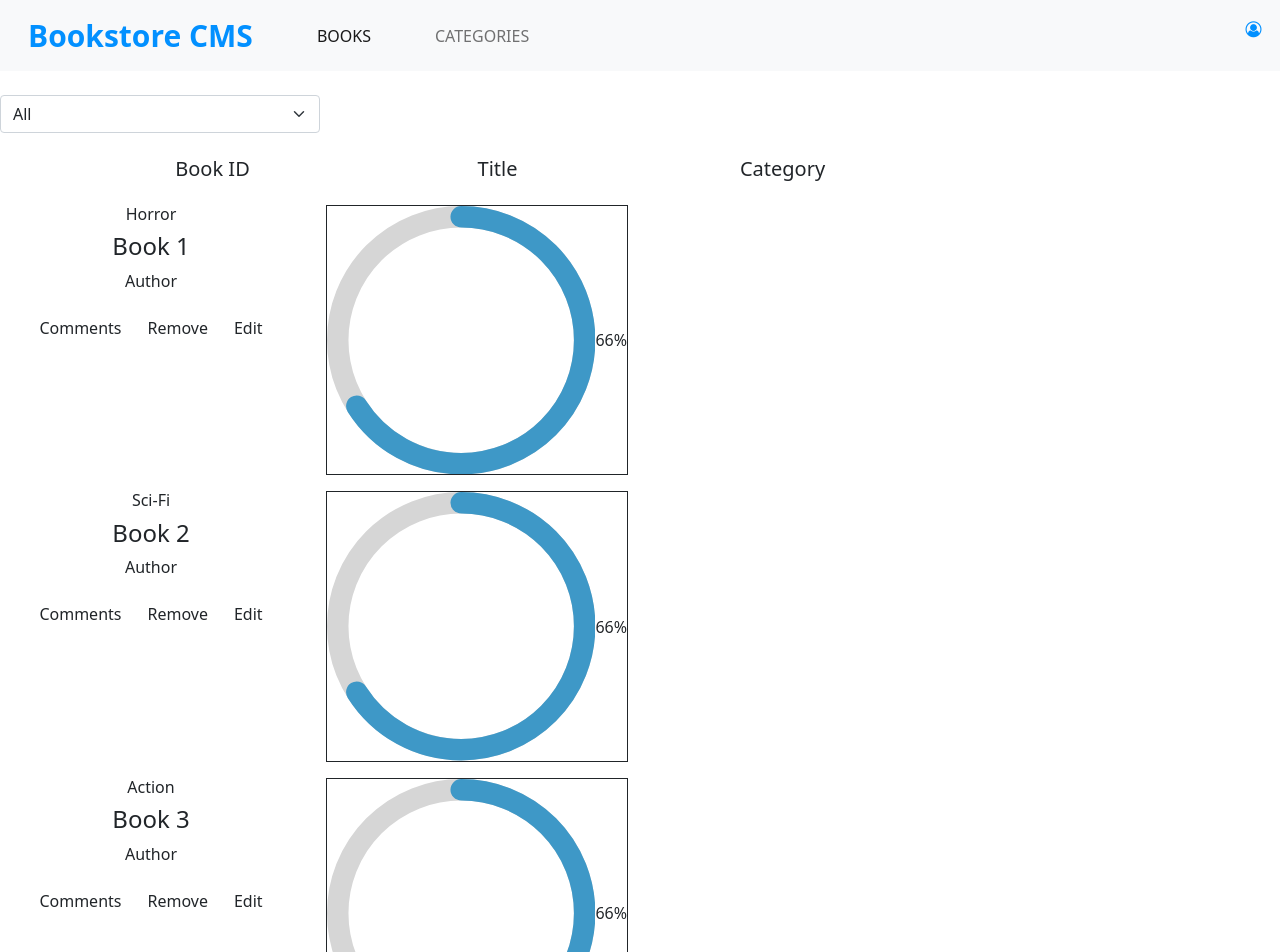
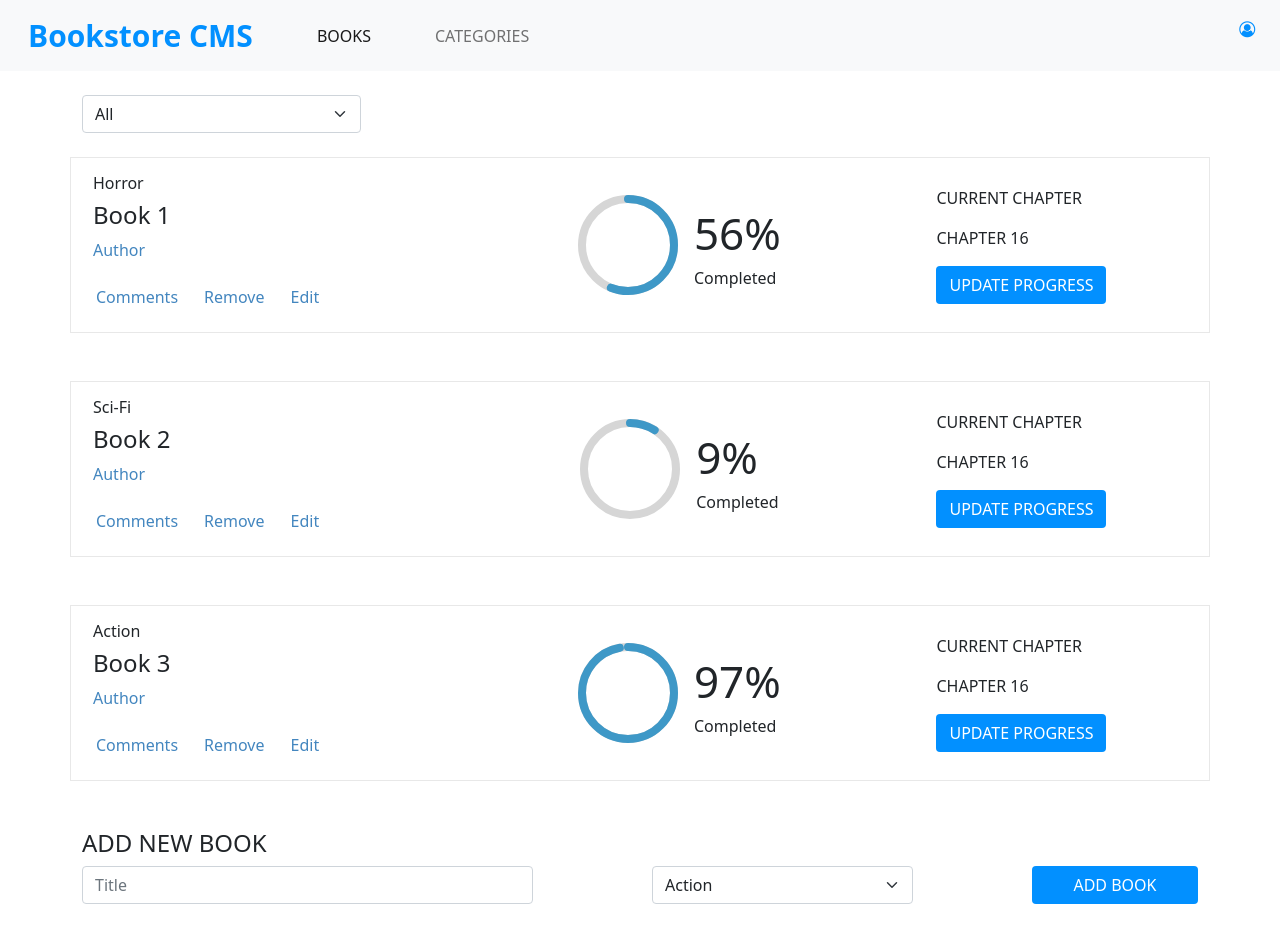
Before and after one commit to SamArsanios/bookstore, a React (Create React App) app: page / in a window 1280 px wide. Shown: the top 952 px of the page. After the commit the page ends 920 px from the top, so only its background shows below. Built offline with nearby package versions, Linux system fonts and the light colour scheme.

Commit message:
Add form style and Update Book row style

```diff
--- a/src/App.css
+++ b/src/App.css
@@ -1,4 +1,4 @@
-.App {
+/* .App {
   text-align: center;
 }
 
@@ -6,7 +6,6 @@
   height: 40vmin;
   pointer-events: none;
 }
-
 @media (prefers-reduced-motion: no-preference) {
   .App-logo {
     animation: App-logo-spin infinite 20s linear;
@@ -36,4 +35,4 @@
   to {
     transform: rotate(360deg);
   }
-}
+} */
--- a/src/components/container/BooksForm.js
+++ b/src/components/container/BooksForm.js
@@ -26,15 +26,20 @@ const BooksForm = (props) => {
     setTitle('');
     setCategory('');
   };
+  const colorStyle = {
+    backgroundColor: '#0290ff',
+    color: 'white',
+  };
   return (
-    <div>
-      <div className="mb-3">
-        <label htmlFor="exampleFormControlInput1" className="form-label">
-          Book Title
-          <input onChange={handleTitleChange} value={title} type="text" className="form-control" id="exampleFormControlInput1" placeholder="Title" />
-        </label>
+    <div className="container">
+
+      <h4>ADD NEW BOOK</h4>
+      <div className="row d-flex justify-content-between">
+        <div className="mb-3 col-5">
+          <input onChange={handleTitleChange} value={title} type="text" className="form-control" placeholder="Title" />
+
         </div>
-
+        <div className="col-3">
           <select
             onChange={handleCategoryChange}
             className="form-select"
@@ -51,8 +56,11 @@ const BooksForm = (props) => {
             ))
           }
           </select>
-
-      <button type="button" className="btn btn-dark" onClick={handleSubmit}>Submit</button>
+        </div>
+        <div className="col-2">
+          <button style={colorStyle} type="button" className="btn w-100" onClick={handleSubmit}>ADD BOOK</button>
+        </div>
+      </div>
     </div>
   );
 };
--- a/src/components/container/BooksList.js
+++ b/src/components/container/BooksList.js
@@ -22,21 +22,8 @@ const BooksList = (props) => {
     : books.filter((book) => book.category === filter));
   const filteredBooks = filterBooks(books, filter);
   return (
-    <div>
+    <div className="container">
       <CategoryFilter handleFilterChange={handleFilterChange} />
-      <div className="container">
-        <div className="row">
-          <div className="col-3">
-            <h5>Book ID</h5>
-          </div>
-          <div className="col-3">
-            <h5>Title</h5>
-          </div>
-          <div className="col-3">
-            <h5>Category</h5>
-          </div>
-        </div>
-      </div>
       {
         filteredBooks.map((book) => (
           <Book
--- a/src/components/presentation/Book.js
+++ b/src/components/presentation/Book.js
@@ -5,36 +5,41 @@ import 'react-circular-progressbar/dist/styles.css';
 
 const Book = (props) => {
   const { book, handleRemoveBook } = props;
-  const percentage = 66;
+  const percentage = Math.floor(Math.random() * 101);
+  const colorStyle = {
+    color: '#4386bf',
+  };
   return (
-    <div className="row mt-3">
-      <div className="col-3">
-        <div className="first">
+    <div className="row my-5 py-3 book justify-content-between align-items-center mt-3">
+      <div className="col-4 d-flex flex-column align-items-start">
+        <div className="first d-flex flex-column nalign-items-start">
           <h6>{book.category}</h6>
           <h4>{book.title}</h4>
-          <p>Author</p>
+          <p style={colorStyle}>Author</p>
         </div>
         <div className="second">
-          <button className="btn" type="button">Comments</button>
-          <button className="btn" type="button" onClick={() => handleRemoveBook(book)}>Remove</button>
-          <button className="btn" type="button">Edit</button>
+          <button style={colorStyle} className="btn" type="button">Comments</button>
+          <button style={colorStyle} className="btn" type="button" onClick={() => handleRemoveBook(book)}>Remove</button>
+          <button style={colorStyle} className="btn" type="button">Edit</button>
         </div>
 
         {/* <h5>{book.ID}</h5> */}
       </div>
       <div className="col-3">
         <div className="oval-2">
-          <span className="">
-            <CircularProgressbar id="circular" value={percentage} />
-          </span>
-          <span>{`${percentage}%`}</span>
+          <div className="circular">
+            <CircularProgressbar value={percentage} />
+          </div>
+          <div className="mx-3">
+            <span className=" text d-block">{`${percentage}%`}</span>
+            <span>Completed</span>
+          </div>
         </div>
       </div>
-      <div className="col-3">
-        {/* <h5>{book.category}</h5> */}
-      </div>
-      <div className="col-2">
-        {/* sd */}
+      <div className="col-3 d-flex flex-column align-items-start">
+        <p>CURRENT CHAPTER</p>
+        <p>CHAPTER 16</p>
+        <button style={{ backgroundColor: '#0290ff', color: 'white' }} type="button" className="btn">UPDATE PROGRESS</button>
       </div>
     </div>
   );
--- a/src/index.css
+++ b/src/index.css
@@ -1,16 +1,17 @@
 body {
+  background-color: #fafafa;
   margin: 0;
   font-family:
     -apple-system,
     BlinkMacSystemFont,
-    'Segoe UI',
-    'Roboto',
-    'Oxygen',
-    'Ubuntu',
-    'Cantarell',
-    'Fira Sans',
-    'Droid Sans',
-    'Helvetica Neue',
+    "Segoe UI",
+    "Roboto",
+    "Oxygen",
+    "Ubuntu",
+    "Cantarell",
+    "Fira Sans",
+    "Droid Sans",
+    "Helvetica Neue",
     sans-serif;
   -webkit-font-smoothing: antialiased;
   -moz-osx-font-smoothing: grayscale;
@@ -22,7 +23,7 @@ code {
     Menlo,
     Monaco,
     Consolas,
-    'Courier New',
+    "Courier New",
     monospace;
 }
 
@@ -30,6 +31,10 @@ code {
   color: #0290ff;
   font-size: 30px;
   font-weight: 700;
+}
+
+.primary-color {
+  color: #0290ff;
 }
 
 .fa {
@@ -43,9 +48,23 @@ code {
   flex-direction: row;
   justify-content: center;
   align-items: center;
-  border: 1px solid;
+  width: 100%;
 }
 
-#circular {
-  width: 25%;
+.text {
+  width: 50%;
+  font-size: 44px;
 }
+
+.circular {
+  width: 100px;
+  height: 100px;
+}
+
+.first {
+  margin-left: 10px;
+}
+
+.book {
+  border: 1px solid #e8e8e8;
+}
```
Lines whose indentation alone changed are shown as unchanged.
